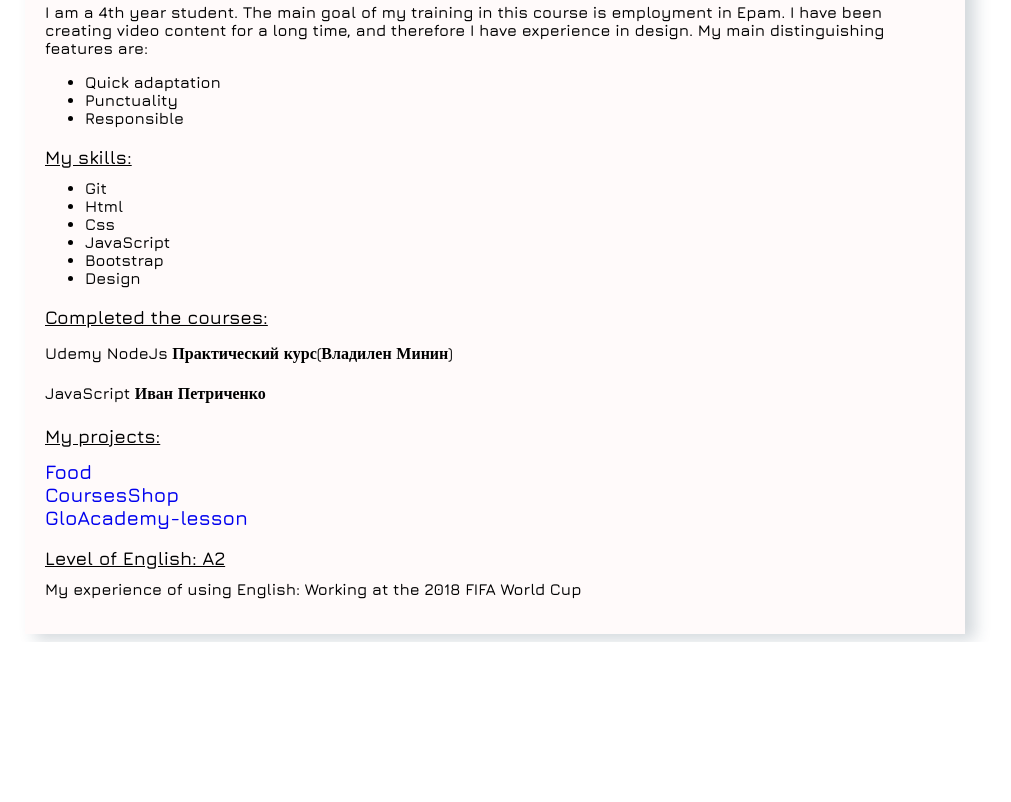
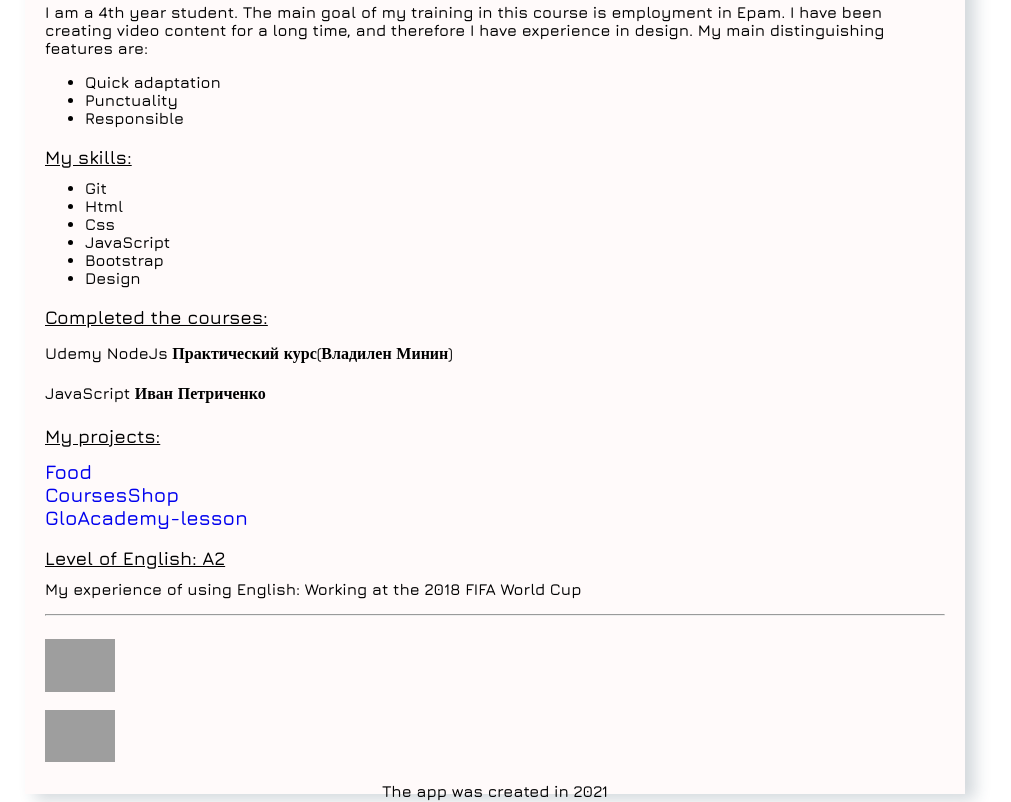
Before and after one commit to UchPOchMAchEK/rsschool-cv1, a plain HTML site: page index.html in a window 1280 px wide. Shown: the part 394-1196 px from the top of the page, without its empty margins (145-1156 px from the left). Before the commit the page ends 1036 px from the top, so only its background shows below. Drawn offline with nearby package versions, Linux system fonts and the light colour scheme; grey boxes are pictures that could not be loaded.

Commit message:
feat: add footer

```diff
--- a/index.html
+++ b/index.html
@@ -17,7 +17,7 @@
             <h2 class="name">Name: Erekaikin Vladislav</h2>
 
             <div class="photo">
-                <img class="photo_avatar" src="https://sun9-25.userapi.com/impf/c845217/v845217419/155fdf/9pafXhGODSY.jpg?size=1280x854&quality=96&sign=19eaa8ef3e7eead3ba74939d7df49cf1&type=album">
+                <img class="photo_avatar" src="https://sun9-25.userapi.com/impf/c845217/v845217419/155fdf/9pafXhGODSY.jpg?size=1280x854&quality=96&sign=19eaa8ef3e7eead3ba74939d7df49cf1&type=album" alt="avatar">
             </div>
         </div>
 
@@ -59,6 +59,14 @@
             <h3>Level of English: A2</h3>
             <p>My experience of using English: Working at the 2018 FIFA World Cup</p>
         </div>
+        <hr>
+        <footer>
+            <a href="https://rs.school/js/"><img src="https://rs.school/images/rs_school_js.svg" alt="rs_school"></a>
+            <br>
+            <a class="hyperlink" href="https://github.com/UchPOchMAchEK"><img src="https://github.githubassets.com/images/modules/logos_page/Octocat.png" alt="GitHub"></a>
+
+            <p>The app was created in <time>2021</time></p>
+        </footer>
     </div>
 </body>
 </html>
--- a/style.css
+++ b/style.css
@@ -49,3 +49,16 @@
     text-decoration: none;
 
 }
+
+footer{
+    height: 150px;
+}
+
+footer img{
+    width: 70px;
+    margin-top: 15px;
+}
+
+footer p{
+    text-align: center;
+}
```
